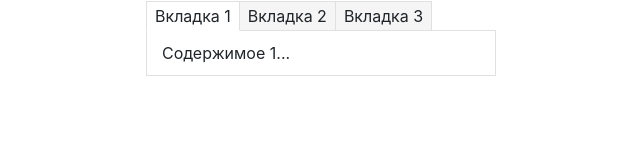
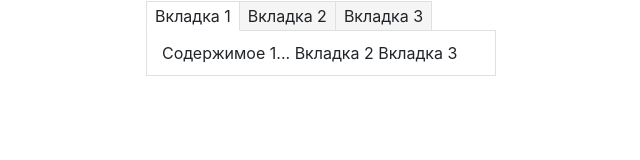
Before and after one commit to stop-uwar/stop-uwar.github.io, a plain HTML site: page 1/index.html in a window 1280 px wide. Shown: the whole page, without its empty margins (319-959 px from the left). Drawn offline with Linux system fonts and the light colour scheme.

Commit message:
Update index.html

```diff
--- a/1/index.html
+++ b/1/index.html
@@ -88,6 +88,8 @@
 
     <div id="content-1">
       Содержимое 1...
+      <label for="tab-btn-2">Вкладка 2</label>
+      <label for="tab-btn-3">Вкладка 3</label>
     </div>
     <div id="content-2">
       Содержимое 2...
```
